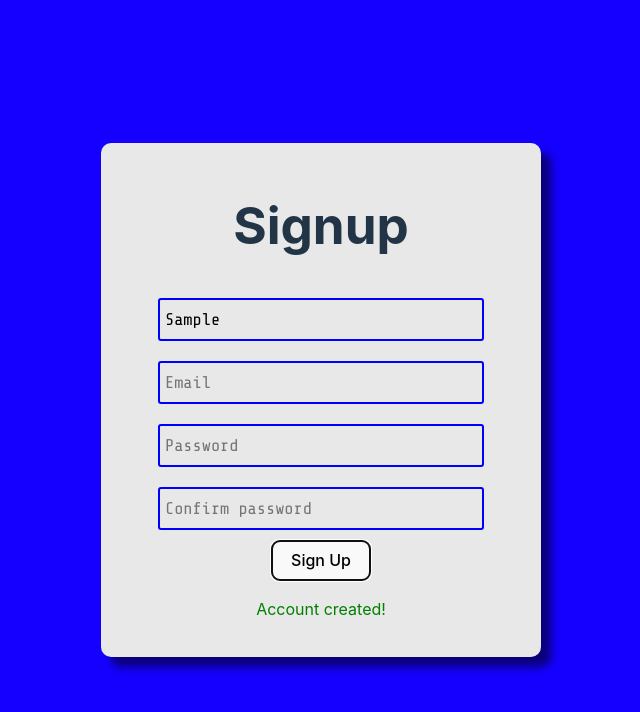
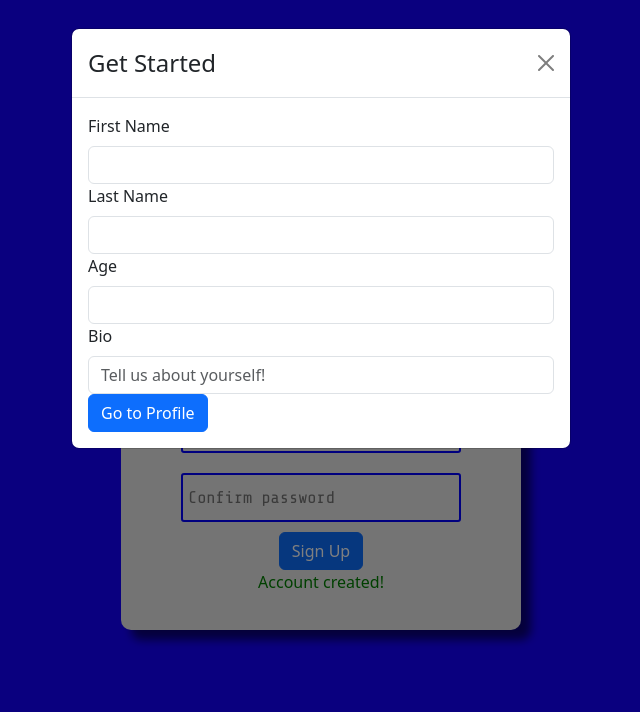
Before and after one commit to kingwilldabeast/dev-pals, a React (Vite) app in the folder react-front-end/: page /signup in a window 1280 px wide. Both pictures are taken after typing "Sample", "name@example.com", "Sample123", "Sample123" into the empty fields and a click on the button "Sign Up". Shown: the top 712 px of the page, without its empty margins (319-959 px from the left). Built offline with nearby package versions, Linux system fonts and the light colour scheme; no server answers.

Commit message:
working on Modal

```diff
--- a/react-front-end/package.json
+++ b/react-front-end/package.json
@@ -11,8 +11,10 @@
   },
   "dependencies": {
     "axios": "^1.7.2",
+    "bootstrap": "^5.3.3",
     "mongodb": "^6.7.0",
     "react": "^18.3.1",
+    "react-bootstrap": "^2.10.3",
     "react-dom": "^18.3.1",
     "react-router-dom": "^6.23.1"
   },
--- a/react-front-end/src/App.jsx
+++ b/react-front-end/src/App.jsx
@@ -1,3 +1,5 @@
+import 'bootstrap/dist/css/bootstrap.min.css';
+
 import { Route, Routes } from 'react-router-dom'
 import './App.css'
 import Login from './components/Login'
--- /dev/null
+++ b/react-front-end/src/components/GetStartedModal.jsx
@@ -0,0 +1,90 @@
+import { useState } from 'react'
+import { Modal, Button } from 'react-bootstrap'
+import { useNavigate } from 'react-router-dom';
+
+
+function SignupModal({ show, handleClose }) {
+  const [formState, setFormState] = useState({
+    firstname: '',
+    lastname: '',
+    age: '',
+    bio: ''
+  });
+
+  const navigate = useNavigate();
+
+  const handleChange = (e) => {
+    setFormState({ ...formState, [e.target.id]: e.target.value });
+  };
+
+  const handleSubmit = (e) => {
+
+    if(!formState.firstname || !formState.lastname) {
+      alert(`Please Enter First and Last name`)
+      return
+    }
+
+    e.preventDefault();
+    // Handle form submission logic here
+    console.log('Form submitted:', formState);
+    handleClose();
+    navigate(`/username/${formState.username}`)
+  };
+
+  return (
+    <Modal show={show} onHide={handleClose}>
+      <Modal.Header closeButton>
+        <Modal.Title>Get Started</Modal.Title>
+      </Modal.Header>
+      <Modal.Body>
+        <form onSubmit={handleSubmit}>
+          <div className="signup-modal-input">
+            <label htmlFor="firstname" className="form-label">First Name</label>
+            <input
+              type="text"
+              className="form-control"
+              id="firstname"
+              value={formState.firstname}
+              onChange={handleChange}
+            />
+          </div>
+          <div className="signup-modal-input">
+            <label htmlFor="lastname" className="form-label">Last Name</label>
+            <input
+              type="text"
+              className="form-control"
+              id="lastname"
+              value={formState.lastname}
+              onChange={handleChange}
+            />
+          </div>
+          <div className="signup-modal-input">
+            <label htmlFor="age" className="form-label">Age</label>
+            <input
+              type="text"
+              className="form-control"
+              id="age"
+              value={formState.age}
+              onChange={handleChange}
+            />
+          </div>
+          <div className="signup-modal-input">
+            <label htmlFor="bio" className="form-label">Bio</label>
+            <input
+              className="form-control"
+              id="bio"
+              value={formState.bio}
+              onChange={handleChange}
+              placeholder='Tell us about yourself!'
+            />
+          </div>
+          <Button variant="primary" type="submit">
+            Go to Profile
+          </Button>
+        </form>
+      </Modal.Body>
+    </Modal>
+  );
+}
+
+export default SignupModal;
--- a/react-front-end/src/components/Signup.jsx
+++ b/react-front-end/src/components/Signup.jsx
@@ -2,6 +2,8 @@ import { useState, useEffect } from 'react'
 import '../App.css'
 import axios from 'axios'
 import { useNavigate } from 'react-router-dom'
+import { Button } from 'react-bootstrap';
+import GetStartedModal from './GetStartedModal'
 //  const { loggedInUser } = useContext(LoggedInUserContext)
 
 export default function Signup () {
@@ -19,7 +21,10 @@ const [emails, setEmails]=useState([]);
 const [message, setMessage]=useState('')
 const [success, setSuccess] = useState(false);
 const [failure, setFailure] = useState(false);
+const [showModal, setShowModal] = useState(false);
 const navigate = useNavigate();
+
+
 
 // const { loggedInUser } = useContext(LoggedInUserContext)
 // const [duplicateUser, setDuplicateUser]=useState(false);
@@ -42,6 +47,12 @@ getUsers()
 const handleSubmit =(e) => {
   e.preventDefault()
 
+  if(!formState.email || !formState.password || !formState.passwordConfirm || !formState.username) {
+    setMessage(`All fields are required`)
+    setFailure(true)
+    return
+  }
+
   let isDuplicate=false
 
     console.log(formState)
@@ -50,8 +61,7 @@ const handleSubmit =(e) => {
       setFailure(true)
     } else if (formState.password.length < 7) {
       setMessage("Passwords match but are too short")
-      setFailure(true)
-    }
+      setFailure(true) }
     else {
       {users.map((user) => {
         if (user.username === formState.username || user.email === formState.email ){
@@ -69,6 +79,7 @@ const handleSubmit =(e) => {
             console.log(formState)
             setSuccess(true)
             setMessage("Account created!")
+
             setFormState(initialState) //wipe and reset
             addNewAccount()
 
@@ -82,7 +93,7 @@ const handleSubmit =(e) => {
 
 
 
-  const addNewAccount = async () => {
+     const addNewAccount = async () => {
 
     try {
       const response = await axios.post("http://localhost:3001/users", {
@@ -95,14 +106,14 @@ const handleSubmit =(e) => {
       });
 
         console.log(`users are ${response.data}`)
-        if (response.status === 201) {
-          // navigate(`/userProfile/${response.data._id}`)
-          navigate(`/username/${formState.username}`)
-            // const newEvent = await response.json();
-            console.log("account created");
-        } else {
-            console.error("Failed to add account:", response.statusText);
-        }
+        // if (response.status === 201) {
+        //   // navigate(`/userProfile/${response.data._id}`)
+        //   navigate(`/username/${formState.username}`)
+        //     // const newEvent = await response.json();
+        //     console.log("account created");
+        // } else {
+        //     console.error("Failed to add account:", response.statusText);
+        // }
     } catch (error) {
       console.error("Error:", error)
     }
@@ -114,7 +125,8 @@ const handleSubmit =(e) => {
     setFormState({...formState, [e.target.id] : e.target.value})
   }
 
-
+  const handleShow = () => setShowModal(true);
+  const handleClose = () => setShowModal(false);
 
 
   return (
@@ -126,7 +138,7 @@ const handleSubmit =(e) => {
 
     {/* username */}
     <div className='usernameContainer'>
-      <input type='text' id='username' placeholder='Username' onChange={handleChange} value={formState.subject} />
+      <input type='text' id='username' placeholder='Username' onChange={handleChange} value={formState.username} />
     </div>
 
 
@@ -159,12 +171,17 @@ const handleSubmit =(e) => {
           value={formState.passwordConfirm}
         />
         </div>
-    <button type="submit">Sign Up</button>
+    <Button type="submit" variant='primary' onClick={handleShow}>Sign Up</Button>
     <p className={success ? 'valid' : (failure ? 'invalid' : null)} >
         {message}
         </p>
+        <GetStartedModal show={showModal} handleClose={handleClose} />
       </form>
+
+
   </div>
+
+
 
   )
 
```
Also changed, not shown: 1 other file (tests, documents, lock files or other folders).
